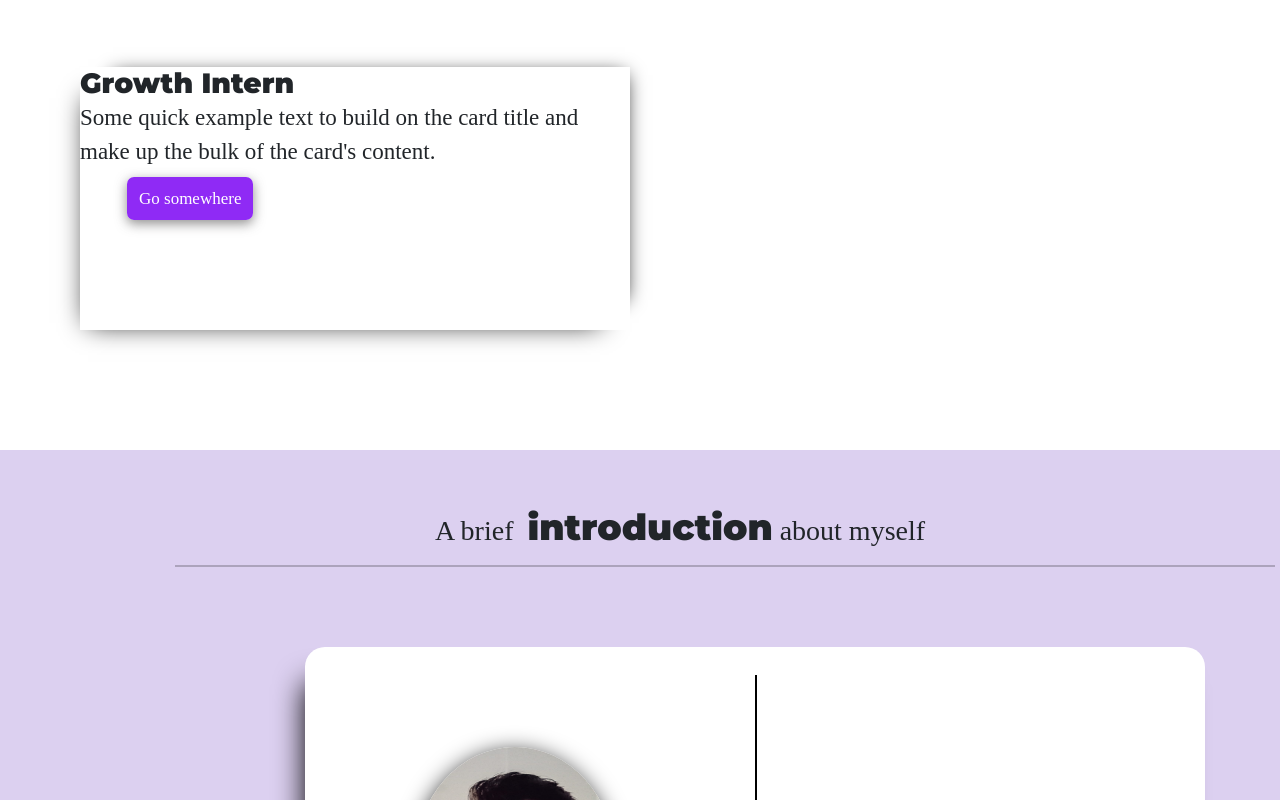
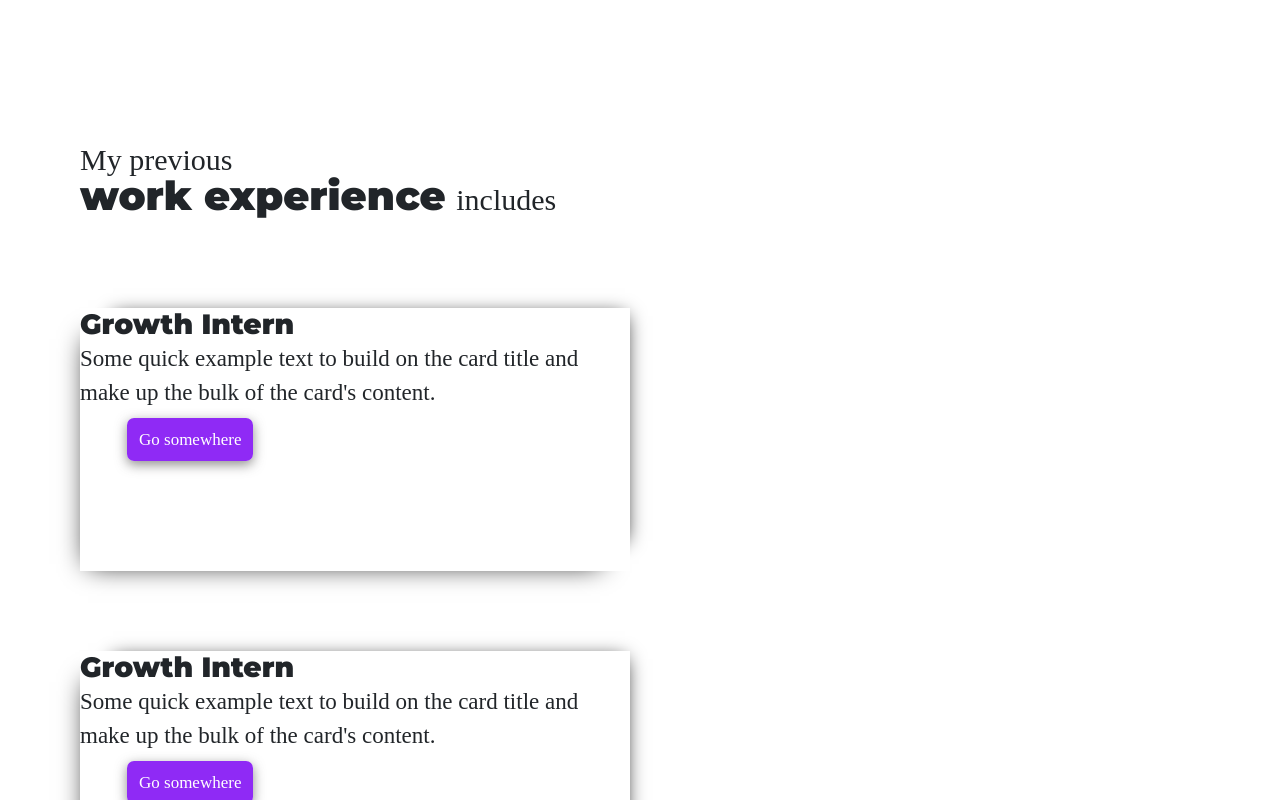
Before and after one commit to kshitijjj/Portfolio, a React (Create React App) app in the folder portfolio/: page / in a window 1280 px wide. Shown: the part 2620-3420 px from the top of the page. Built offline with nearby package versions, Linux system fonts and the light colour scheme.

Commit message:
updated index.js

```diff
--- a/portfolio/src/Components/Experience.jsx
+++ b/portfolio/src/Components/Experience.jsx
@@ -7,7 +7,27 @@ import ExperienceCard from './Experience_Card';
 function Experience(props){
     return(
         <>
+
+
+        <div className="experience_heading">
+        <p id='p1' data-aos='fade-down' > My previous</p>
+        <h1 id='p3' data-aos='fade-down' > work experience<span id='p2'> includes</span></h1>
+        </div>
+
+        <div className="exp_comp">
+
+        <div className="experience_box">
         <ExperienceCard/>
+        <ExperienceCard/>
+        <ExperienceCard/>
+        </div>
+
+        <div className="exp_img">
+            {/* <img src="" alt="" style={{width:"350px" ,height:"350px"}}/> */}
+        </div>
+
+        </div>
+
         </>
     );
     }
@@ -18,8 +38,7 @@ export default Experience;
 
     /*   {/* div className='main3' id="experiences">
           <div className='exp'>
-          <p id='p1' data-aos='fade-down' > My previous</p>
-          <h1 id='p3' data-aos='fade-down' > work experience<span id='p2'> includes</span></h1>
+
           <div className='cards'>
 
 
--- a/portfolio/src/index.css
+++ b/portfolio/src/index.css
@@ -345,6 +345,15 @@ para2-rest lines
 }
 
 /*Experience CSS*/
+
+.exp_comp{
+  display: flex;
+}
+
+.experience_heading{
+  margin-top: 150px;
+  margin-left: 80px;
+}
 
 .exp_card{
   width: 550px;
```
Also changed, not shown: portfolio/public/images/exp_img.svg (added).
